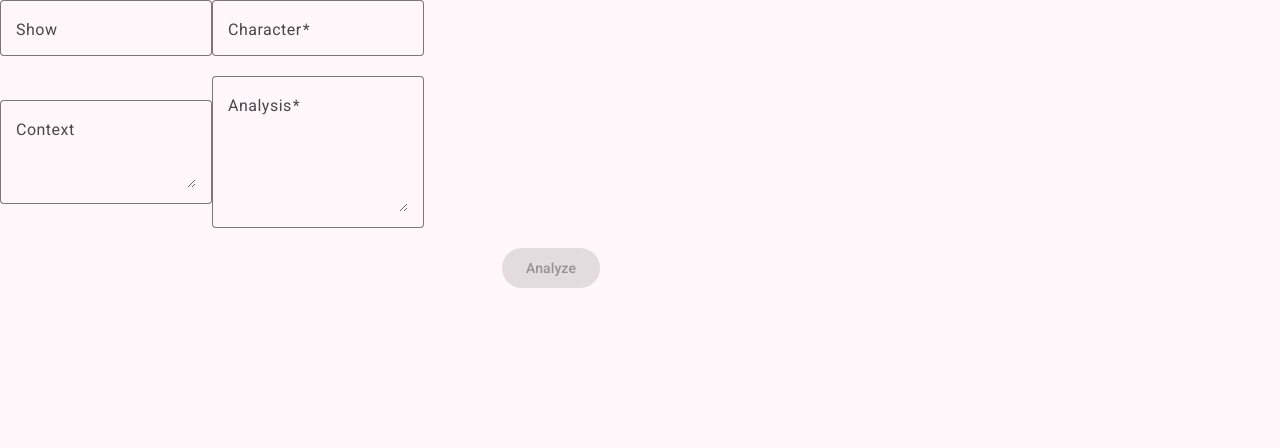
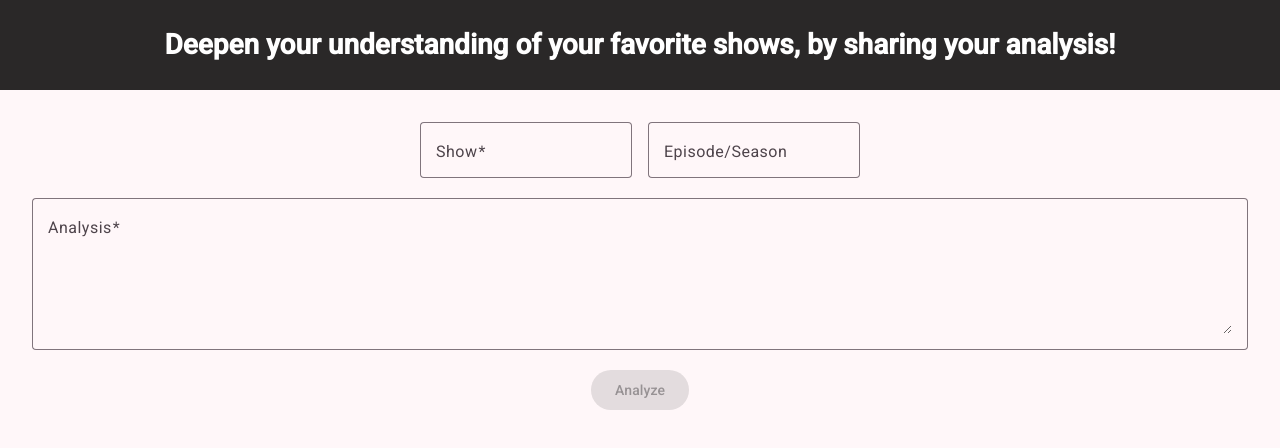
Before and after one commit to MarcovonBaumbach/AI-CharacterAnalysisPage, an Angular app: page / in a window 1280 px wide. Shown: the top 448 px of the page. Built offline with nearby package versions, Linux system fonts and the light colour scheme.

Commit message:
aligning frontend with new backend layout

```diff
--- a/src/app/Interfaces/AnalysisResult.ts
+++ b/src/app/Interfaces/AnalysisResult.ts
@@ -1,6 +1,3 @@
 export interface AnalysisResult {
-  coherence: string;
-  depth: string;
-  alternatives: string;
   reflection: string;
 }
--- a/src/app/analysis-form-component/analysis-form-component.html
+++ b/src/app/analysis-form-component/analysis-form-component.html
@@ -1,74 +1,31 @@
-<form
-  [formGroup]="form"
-  (ngSubmit)="submit()"
-  class="analysis-form"
-  fxLayout="column"
-  fxLayoutGap="16px"
->
-
+<form [formGroup]="form" (ngSubmit)="submit()" class="analysis-form">
+  <div class="form-fields">
     <!-- Show -->
     <mat-form-field appearance="outline">
       <mat-label>Show</mat-label>
-    <input
-      matInput
-      formControlName="show"
-      placeholder="Show name"
-    />
-  </mat-form-field>
-
-  <!-- Character (required) -->
-  <mat-form-field appearance="outline">
-    <mat-label>Character</mat-label>
-    <input
-      matInput
-      formControlName="character"
-      placeholder="Character name"
-      required
-    />
-    <mat-error *ngIf="form.get('character')?.hasError('required')">
-      Character is required
-    </mat-error>
+      <input matInput formControlName="show" placeholder="Show name" required/>
     </mat-form-field>
 
     <!-- Context -->
     <mat-form-field appearance="outline">
-    <mat-label>Context</mat-label>
-    <textarea
-      matInput
-      rows="3"
-      formControlName="context"
-      placeholder="Additional context"
-    ></textarea>
+      <mat-label>Episode/Season</mat-label>
+      <input matInput formControlName="episode" placeholder="Additional context" />
     </mat-form-field>
+  </div>
 
   <!-- Analysis (required) -->
-  <mat-form-field appearance="outline">
+  <mat-form-field appearance="outline" class="analysis-input">
     <mat-label>Analysis</mat-label>
-    <textarea
-      matInput
-      rows="5"
-      formControlName="analysis"
-      placeholder="Enter your analysis"
-      required
-    ></textarea>
-    <mat-error *ngIf="form.get('analysis')?.hasError('required')">
+    <textarea matInput rows="5" formControlName="observations" placeholder="Enter your analysis" required></textarea>
+    <mat-error *ngIf="form.get('observations')?.hasError('required')">
       Analysis is required
     </mat-error>
   </mat-form-field>
 
   <!-- Actions -->
   <div class="actions">
-    <button
-      mat-raised-button
-      color="primary"
-      type="submit"
-      [disabled]="form.invalid || loading"
-    >
-      <mat-spinner
-        *ngIf="loading"
-        diameter="20"
-        class="button-spinner"
-      ></mat-spinner>
+    <button mat-raised-button color="primary" type="submit" [disabled]="form.invalid || loading">
+      <mat-spinner *ngIf="loading" diameter="20" class="button-spinner"></mat-spinner>
       <span *ngIf="!loading">Analyze</span>
     </button>
   </div>
--- a/src/app/analysis-form-component/analysis-form-component.scss
+++ b/src/app/analysis-form-component/analysis-form-component.scss
@@ -1,5 +1,24 @@
 .analysis-form {
-  max-width: 600px;
+  display: flex;
+  flex-direction: column;
+  align-items: center;
+}
+
+mat-form-field {
+  margin-left: 8px;
+  margin-right: 8px;
+}
+
+.analysis-input {
+  margin-left: 8px;
+  margin-right: 8px;
+  width: 100%;
+}
+
+.analysis-input .mat-mdc-form-field-flex,
+.analysis-input .mat-mdc-form-field-infix,
+.analysis-input textarea {
+  width: 100%;
 }
 
 .actions {
--- a/src/app/analysis-form-component/analysis-form-component.ts
+++ b/src/app/analysis-form-component/analysis-form-component.ts
@@ -33,9 +33,8 @@ export class AnalysisFormComponent {
     private state: AnalysisStateService) {
     this.form = this.fb.group({
       show: [''],
-      character: ['', Validators.required],
-      context: [''],
-      analysis: ['', Validators.required],
+      episode: [''],
+      observations: ['', Validators.required],
     });
   }
 
--- a/src/app/analysis-result-component/analysis-result-component.html
+++ b/src/app/analysis-result-component/analysis-result-component.html
@@ -1,28 +1,7 @@
-<section *ngIf="result">
+<section *ngIf="result$ | async as result">
   <mat-card>
-    <mat-card-title>Coherence Check</mat-card-title>
-    <mat-card-content>
-      {{ result.coherence }}
-    </mat-card-content>
-  </mat-card>
-
-  <mat-card>
-    <mat-card-title>Missed Layers</mat-card-title>
-    <mat-card-content>
-      {{ result.depth }}
-    </mat-card-content>
-  </mat-card>
-
-  <mat-card>
-    <mat-card-title>Alternative Views</mat-card-title>
-    <mat-card-content>
-      {{ result.alternatives }}
-    </mat-card-content>
-  </mat-card>
-
-  <mat-card>
-    <mat-card-title>Personal Reflection</mat-card-title>
-    <mat-card-content>
+    <mat-card-title>Reflection</mat-card-title>
+    <mat-card-content class="reflection">
       {{ result.reflection }}
     </mat-card-content>
   </mat-card>
--- a/src/app/analysis-result-component/analysis-result-component.scss
+++ b/src/app/analysis-result-component/analysis-result-component.scss
@@ -0,0 +1,8 @@
+mat-card {
+    margin-top: 32px;
+    padding: 8px;
+}
+
+.reflection {
+  white-space: pre-line;
+}
--- a/src/app/analysis-result-component/analysis-result-component.ts
+++ b/src/app/analysis-result-component/analysis-result-component.ts
@@ -4,19 +4,19 @@ import { CommonModule } from '@angular/common';
 import { MatCardModule } from '@angular/material/card';
 import { AnalysisStateService } from '../services/analysis-state.service';
 import { AnalysisResult } from '../Interfaces/AnalysisResult';
+import { Observable } from 'rxjs';
 
 @Component({
+  standalone: true,
   selector: 'app-analysis-result-component',
   imports: [NgIf, CommonModule, MatCardModule],
   templateUrl: './analysis-result-component.html',
   styleUrl: './analysis-result-component.scss',
 })
 export class AnalysisResultComponent {
-  result: AnalysisResult | null = null;
+  result$: Observable<AnalysisResult | null>;
 
   constructor(private state: AnalysisStateService) {
-    this.state.result$.subscribe(data => {
-      this.result = data;
-    });
+    this.result$ = this.state.result$;
   }
 }
--- a/src/app/app.html
+++ b/src/app/app.html
@@ -1,2 +1,7 @@
-<app-analysis-form-component></app-analysis-form-component>
-<app-analysis-result-component></app-analysis-result-component>
+<div class="headline">
+    <h1>Deepen your understanding of your favorite shows, by sharing your analysis!</h1>
+</div>
+<div class="content">
+    <app-analysis-form-component></app-analysis-form-component>
+    <app-analysis-result-component></app-analysis-result-component>
+</div>
--- a/src/app/app.scss
+++ b/src/app/app.scss
@@ -0,0 +1,10 @@
+.headline {
+    background-color: rgb(42, 40, 40);
+    color: white;
+    text-align: center;
+    padding: 16px;
+}
+
+.content {
+    padding: 32px;
+}
--- a/src/app/services/backend.service.ts
+++ b/src/app/services/backend.service.ts
@@ -5,11 +5,13 @@ import { AnalysisResult } from "../Interfaces/AnalysisResult";
 
 @Injectable({ providedIn: 'root' })
 export class BackendService {
+  backendURL = 'http://localhost:5034';
+
   constructor(private http: HttpClient) {}
 
   analyze(input: CharacterAnalysisInput) {
     return this.http.post<AnalysisResult>(
-      '/api/character-analysis',
+      `${this.backendURL}/api/reflection`,
       input
     );
   }
```
Also changed, not shown: src/app/Interfaces/CharacterAnalysisInput.ts (+3 -4 lines). Lines whose indentation alone changed are shown as unchanged.
